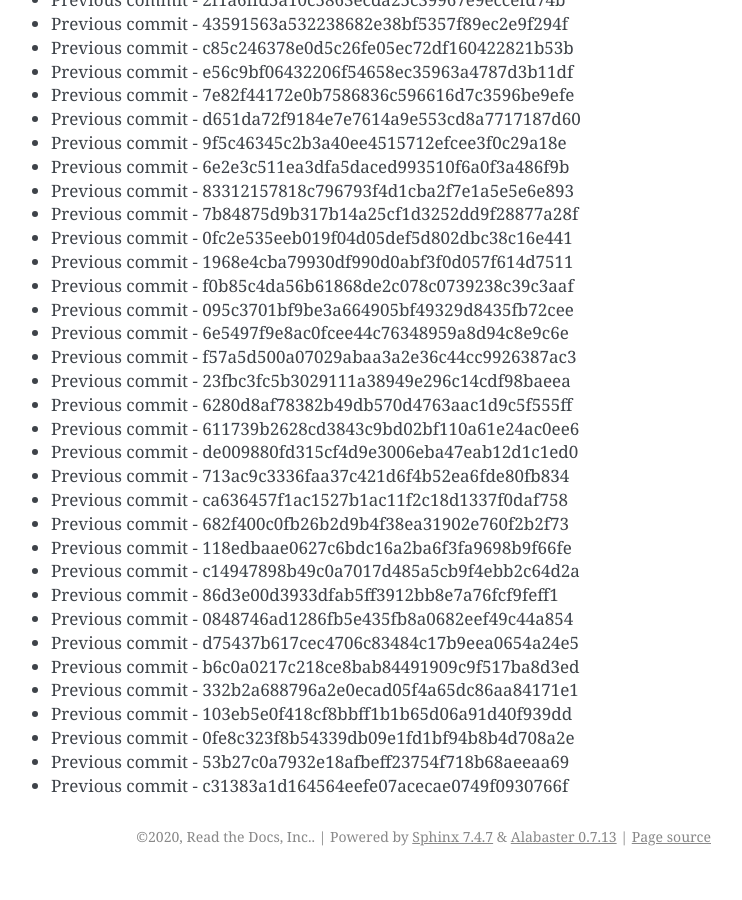
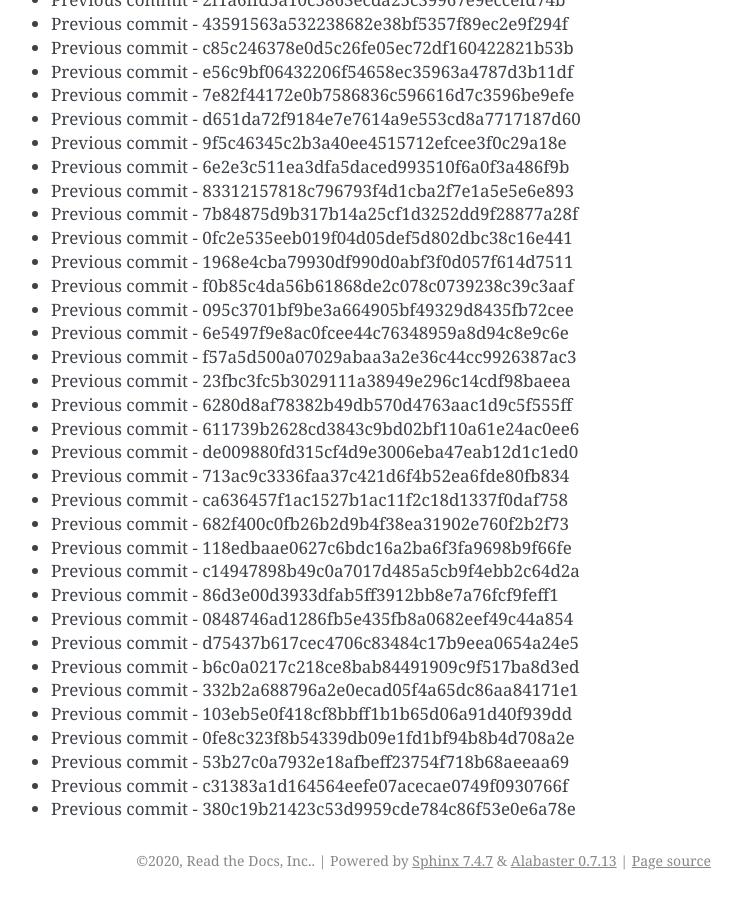
Before and after one commit to readthedocs/rtd-git-stresstest, a Sphinx documentation site: the page built from docs/updates.rst, in a window 1280 px wide and 900 px high, scrolled down 74616 px. Shown: the whole window, without its empty margins (399-1141 px from the left). Built offline with Sphinx 7.4.7, drawn with Linux system fonts in a browser that asks for light colours; before the commit the page ends 75492 px from its top, so only the background shows below that.

Commit message:
Generating commit from previous: 380c19b21423c53d9959cde784c86f53e0e6a78e

```diff
--- a/docs/updates.rst
+++ b/docs/updates.rst
@@ -3167,3 +3167,4 @@ It can be tested for any performance characteristics.
 * Previous commit - 0fe8c323f8b54339db09e1fd1bf94b8b4d708a2e
 * Previous commit - 53b27c0a7932e18afbeff23754f718b68aeeaa69
 * Previous commit - c31383a1d164564eefe07acecae0749f0930766f
+* Previous commit - 380c19b21423c53d9959cde784c86f53e0e6a78e
```
